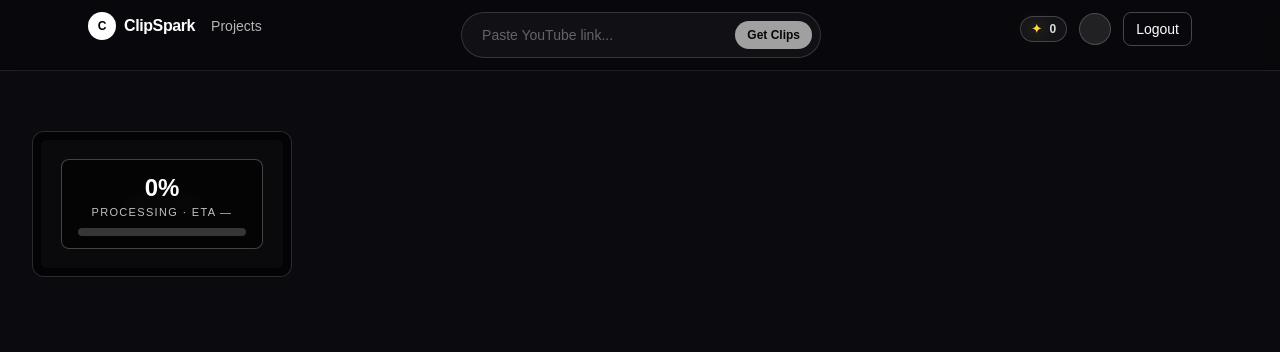
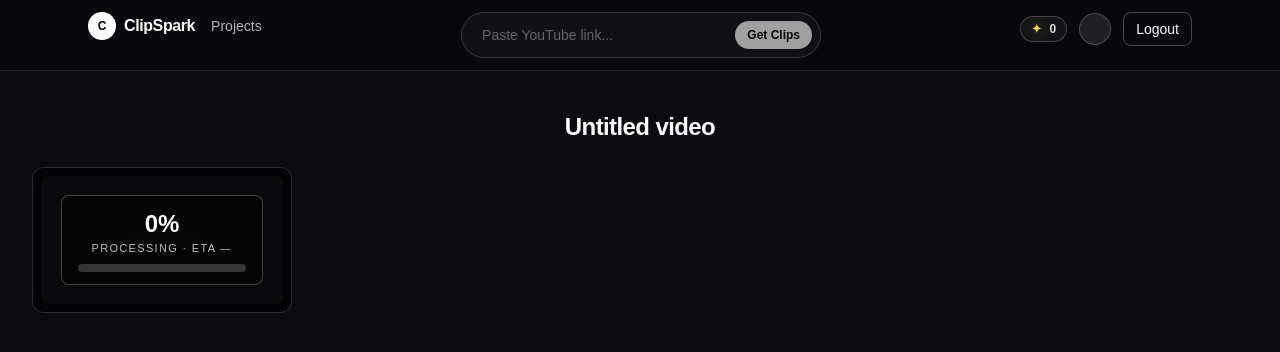
Before and after one commit to Duychinni/animecut, a Next.js app: page /dashboard/projects/1 in a window 1280 px wide. Shown: the top 352 px of the page. Built offline with nearby package versions, Linux system fonts and the light colour scheme; no server answers; the database is empty.

Commit message:
Show project/video title above clips grid

```diff
--- a/app/dashboard/projects/[projectId]/page.tsx
+++ b/app/dashboard/projects/[projectId]/page.tsx
@@ -35,7 +35,12 @@ export default async function ProjectDetailPage({
   const autoStart = autorun === '1' || autorun === 'true';
   const supabase = await createClient();
 
-  const [{ data: exportsRows }, { data: candidateRows }] = await Promise.all([
+  const [{ data: projectRow }, { data: exportsRows }, { data: candidateRows }] = await Promise.all([
+    supabase
+      .from('projects')
+      .select('title, source_type, source_url')
+      .eq('id', projectId)
+      .single(),
     supabase
       .from('exports')
       .select('id, clip_candidate_id, status, output_storage_path, error_message, created_at')
@@ -80,9 +85,15 @@ export default async function ProjectDetailPage({
     }),
   );
 
+  const pageTitle = typeof projectRow?.title === 'string' && projectRow.title.trim().length ? projectRow.title.trim() : 'Untitled video';
+
   return (
     <main className="mx-auto w-full max-w-[2400px] space-y-6 px-8 py-10">
       <section>
+        <div className="mb-6 text-center">
+          <h1 className="text-2xl font-semibold tracking-tight text-white">{pageTitle}</h1>
+        </div>
+
         <div className="mt-5 flex flex-wrap gap-3">
           <PipelineRunner projectId={projectId} autoStart={autoStart} />
         </div>
```
